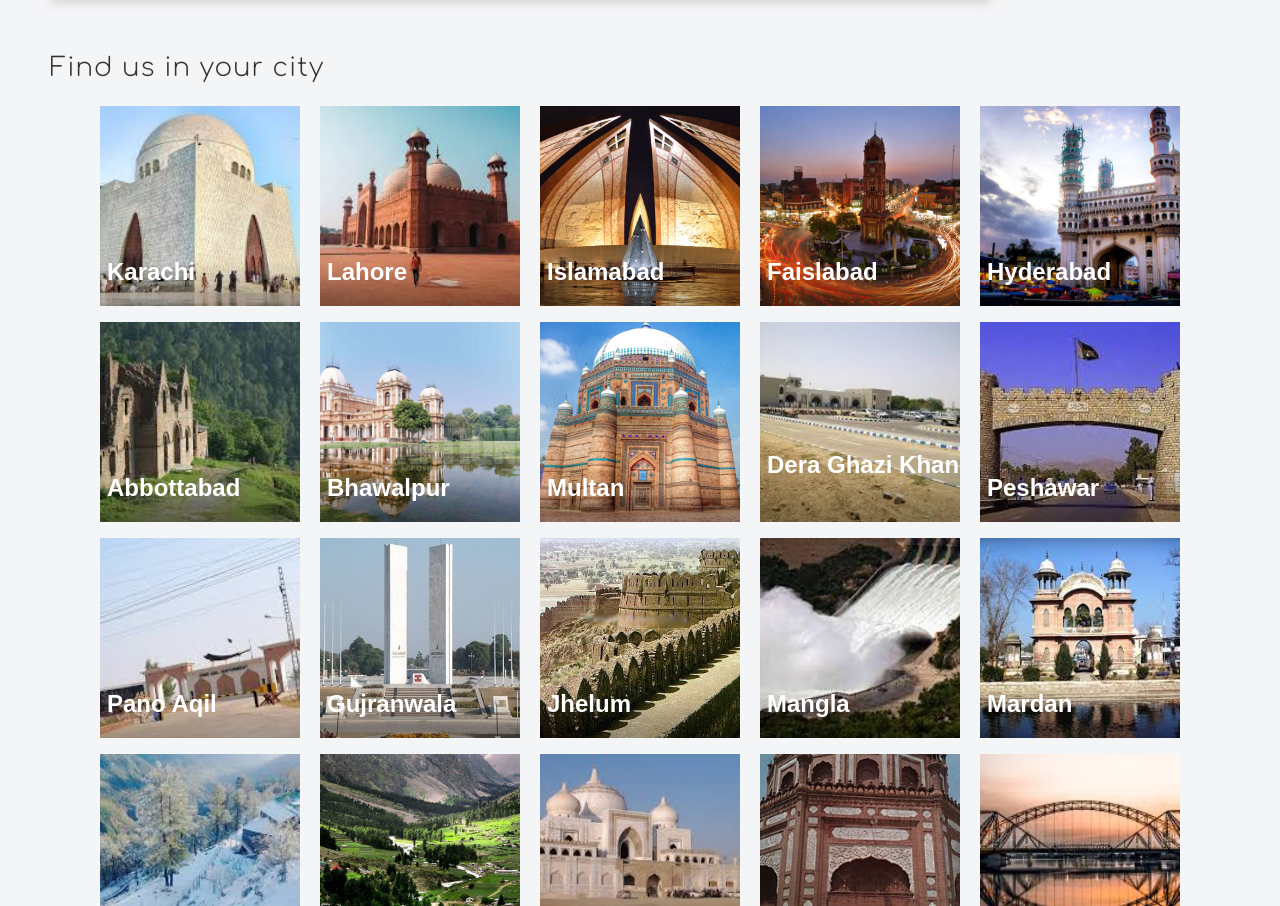
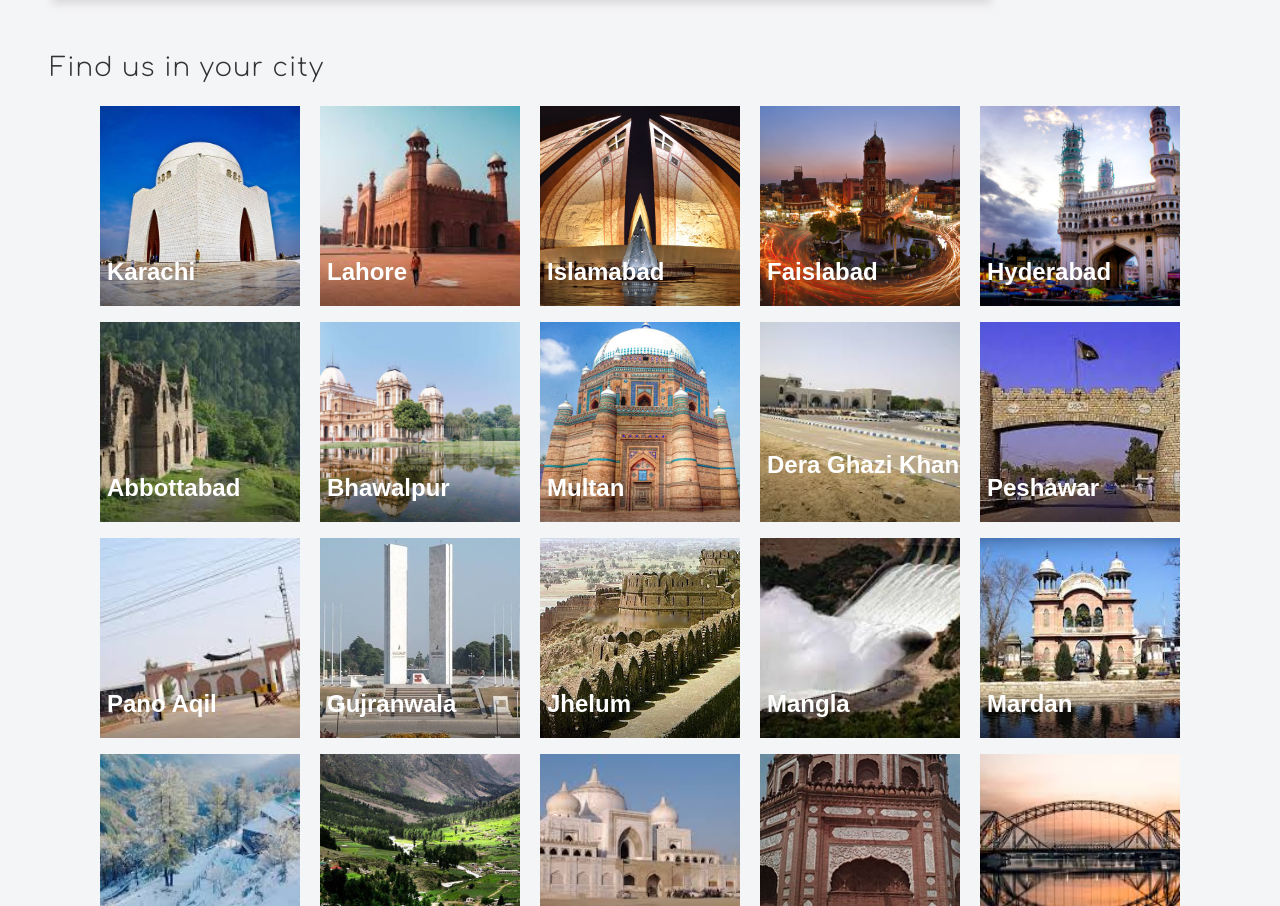
Before and after one commit to AdibaAbid/foodpanda, a plain HTML site: page index.html in a window 1280 px wide. Shown: the part 1074-1980 px from the top of the page. Drawn offline with Linux system fonts and the light colour scheme.

Commit message:
Add files via upload

```diff
--- a/style.css
+++ b/style.css
@@ -318,7 +318,7 @@ p {
 }
 
 .khi {
-    background-image: url(images/quaid.jpg);
+    background-image: url(images/karachi.jpg);
 }
 
 .lhr {
```
